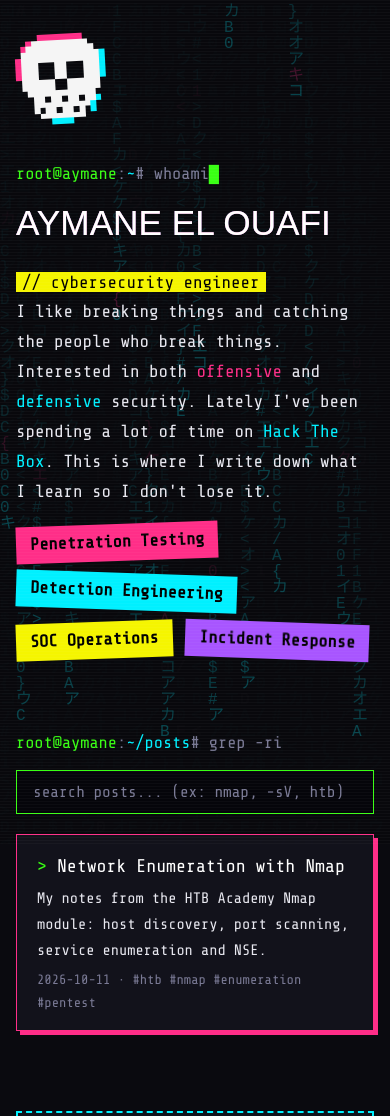
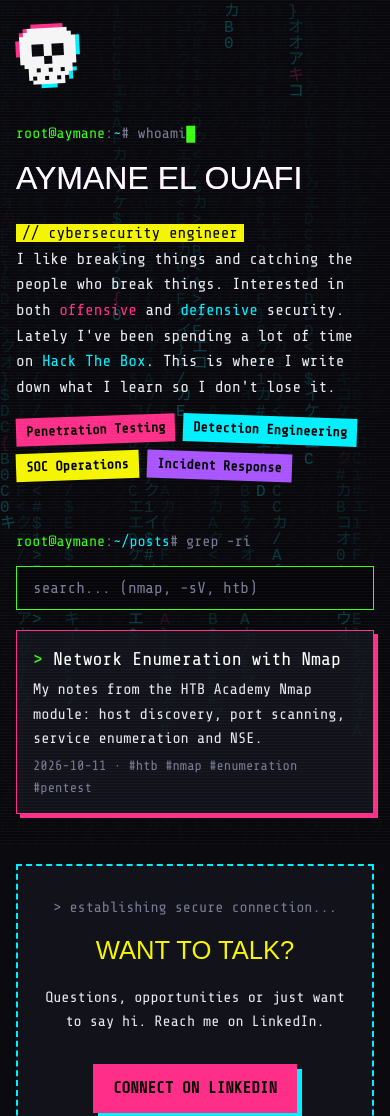
Before and after one commit to aymane-elouafi/aymane-elouafi.github.io, a plain HTML site: page index.html in a window 390 px wide. Shown: the top 1116 px of the page. Drawn offline with nearby package versions, Linux system fonts and the light colour scheme; a web font is replaced by a local one.

Commit message:
Improve layout on phones

```diff
--- a/index.html
+++ b/index.html
@@ -45,7 +45,7 @@
     <section class="blog">
       <p class="prompt"><span class="user">root@aymane</span>:<span class="path">~/posts</span># grep -ri</p>
 
-      <input id="search" class="search" type="text" placeholder="search posts... (ex: nmap, -sV, htb)" autocomplete="off">
+      <input id="search" class="search" type="text" placeholder="search... (nmap, -sV, htb)" autocomplete="off">
       <p id="no-results" class="no-results" hidden>grep: no match found ¯\_(ツ)_/¯</p>
 
       <!-- Posts come from posts.js -->
--- a/style.css
+++ b/style.css
@@ -404,8 +404,34 @@ footer {
 }
 
 /* ===== PHONES ===== */
+/* everything below only applies on screens smaller than 600px */
 @media (max-width: 600px) {
-  .container { padding: 40px 16px; }
-  .glitch { font-size: 2.2rem; }
-  .contact h2 { font-size: 1.7rem; }
+  body { font-size: 15px; line-height: 1.6; }
+  .container { padding: 30px 16px; }
+
+  /* home page */
+  .skull { width: 64px; }
+  .glitch { font-size: 2rem; }
+  .bio { font-size: 1rem; }
+  .tags { gap: 8px; }
+  .tag { font-size: 0.85rem; padding: 3px 10px; }
+  .whoami { margin-bottom: 50px; }
+  .post-list a { padding: 14px 16px; }
+  .contact { margin-top: 50px; padding: 30px 16px; }
+  .contact h2 { font-size: 1.6rem; }
+  .button { font-size: 1rem; padding: 12px 20px; }
+
+  /* post page */
+  .post h1 { font-size: 1.8rem; }
+  .post article h1 { font-size: 1.4rem; margin-top: 40px; }
+  .post h2 { font-size: 1.2rem; margin-top: 30px; }
+  pre { padding: 12px; font-size: 0.8rem; }
+  table { font-size: 0.8rem; }
+  th, td { padding: 6px 8px; }
+  td code { word-break: break-all; }
 }
+
+/* long words or commands never push the page wider than the screen */
+p, li, td {
+  overflow-wrap: anywhere;
+}
```
